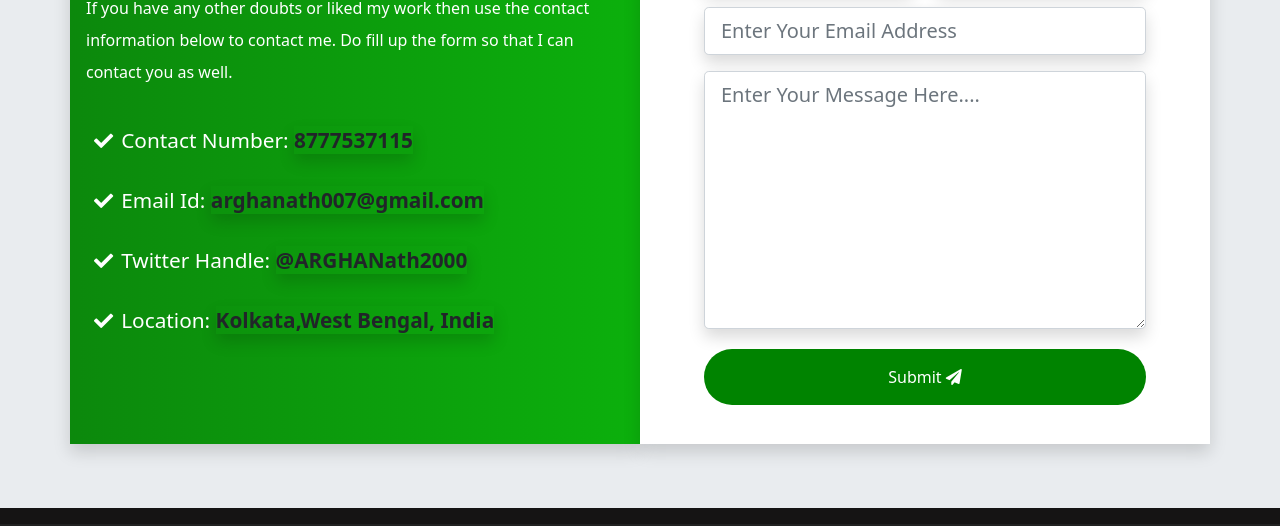
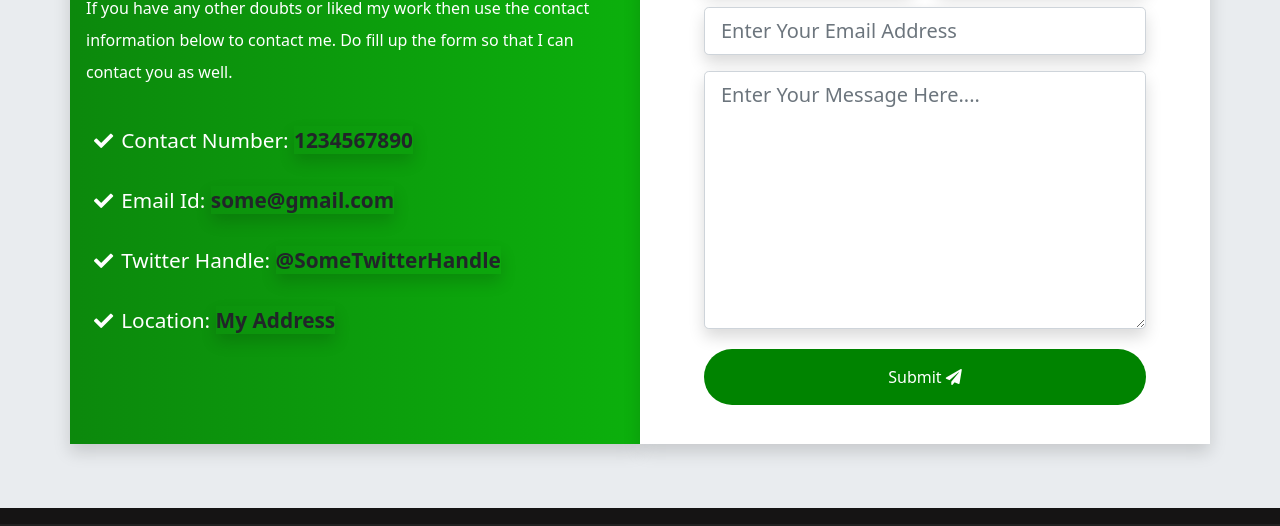
Before and after one commit to arghanath007/PortFolio-Website, a website: page index.html in a window 1280 px wide. Shown: the part 6775-7301 px from the top of the page. Drawn offline with Linux system fonts and the light colour scheme.

Commit message:
Update index.html

```diff
--- a/index.html
+++ b/index.html
@@ -793,10 +793,10 @@
                   </p>
                   <h3 class="display-3--brief">
                     <ul class="contact-info_list">
-                      <li>Contact Number:       <strong class="text-dark shadow">8777537115</strong> </li>
-                      <li>Email Id:       <strong class="text-dark shadow">arghanath007@gmail.com</strong> </li>
-                      <li>Twitter Handle:       <strong class="text-dark shadow">@ARGHANath2000</strong>  </li>
-                      <li>Location:       <strong class="text-dark shadow">Kolkata,West Bengal, India</strong>  </li>
+                      <li>Contact Number:       <strong class="text-dark shadow">1234567890</strong> </li>
+                      <li>Email Id:       <strong class="text-dark shadow">some@gmail.com</strong> </li>
+                      <li>Twitter Handle:       <strong class="text-dark shadow">@SomeTwitterHandle</strong>  </li>
+                      <li>Location:       <strong class="text-dark shadow">My Address</strong>  </li>
                     </ul>
                   </h3>
                 </div>
```
